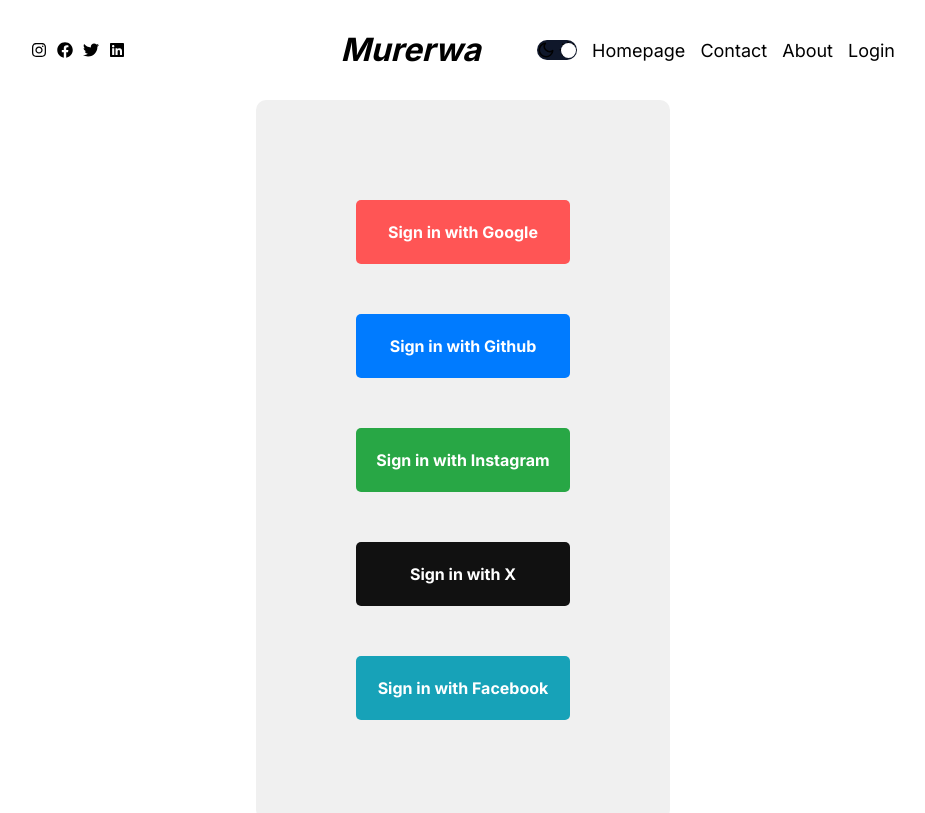
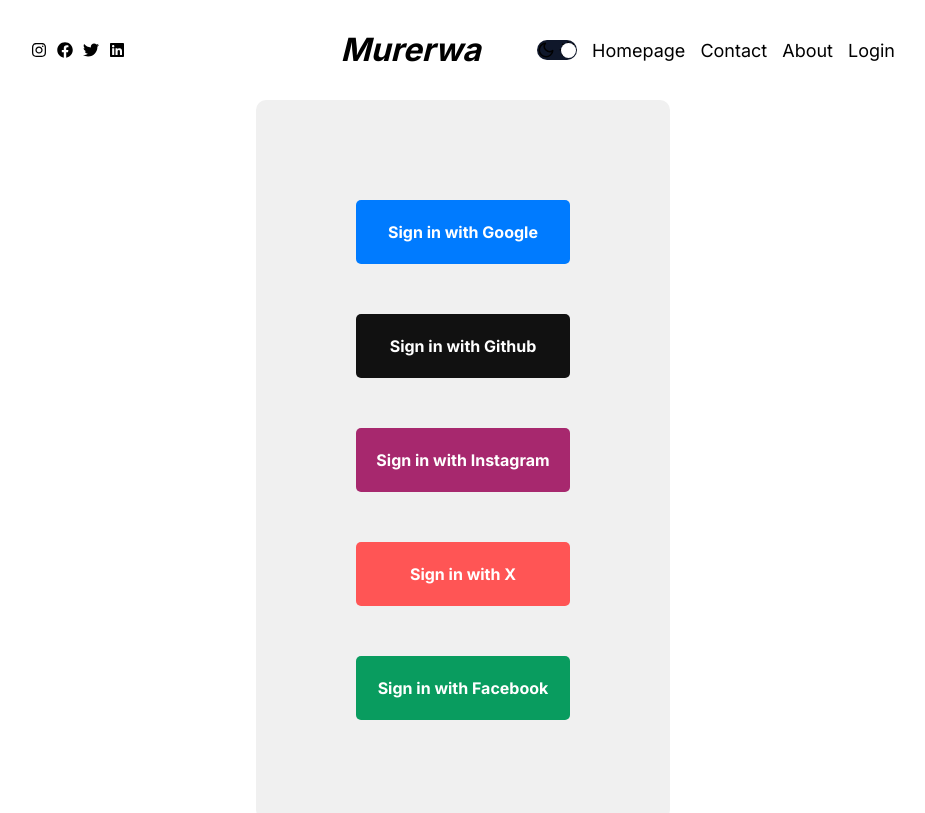
Before and after one commit to DavisKiprotich/Blog_Website, a Next.js app: page /login in a window 1280 px wide. Shown: the top 813 px of the page, without its empty margins (177-1102 px from the left). Built offline with nearby package versions, Linux system fonts and the light colour scheme; no server answers.

Commit message:
Debugging done successfully

```diff
--- a/components/styles/loginPage.module.css
+++ b/components/styles/loginPage.module.css
@@ -24,23 +24,22 @@
 }
 
 .socialButton:first-child{
+    background-color: #007bff;
+}
+
+.socialButton:nth-child(2){
+    background-color: #111;
+}
+.socialButton:nth-child(3){
+    background-color: #a7286e;
+}
+
+.socialButton:nth-child(4){
     background-color: #ff5555;
 }
 
-.socialButton:nth-child(2){
-    background-color: #007bff;
-}
-
-.socialButton:nth-child(3){
-    background-color: #28a745;
-}
-
-.socialButton:nth-child(4){
-    background-color: #111;
-}
-
 .socialButton:nth-child(5){
-    background-color: #17a2b8;
+    background-color: rgb(9, 156, 95);
 }
 
 @media screen and (max-width: 768px) {
--- a/src/app/login/page.jsx
+++ b/src/app/login/page.jsx
@@ -9,15 +9,15 @@
 
   const {data, status} = useSession()
 
-  // const router = useRouter()
+  const router = useRouter()
 
   if(status === 'loading'){
     return <div className={styles.loading}>Loading....</div>
   }
 
-  // if(status === 'authenticated'){
-  //   router.push('/')
-  // }
+  if(status === 'authenticated'){
+    router.push('/')
+  }
 
   return (
     <div className={styles.container}>
```
Also changed, not shown: 1 other file (tests, documents, lock files or other folders).
